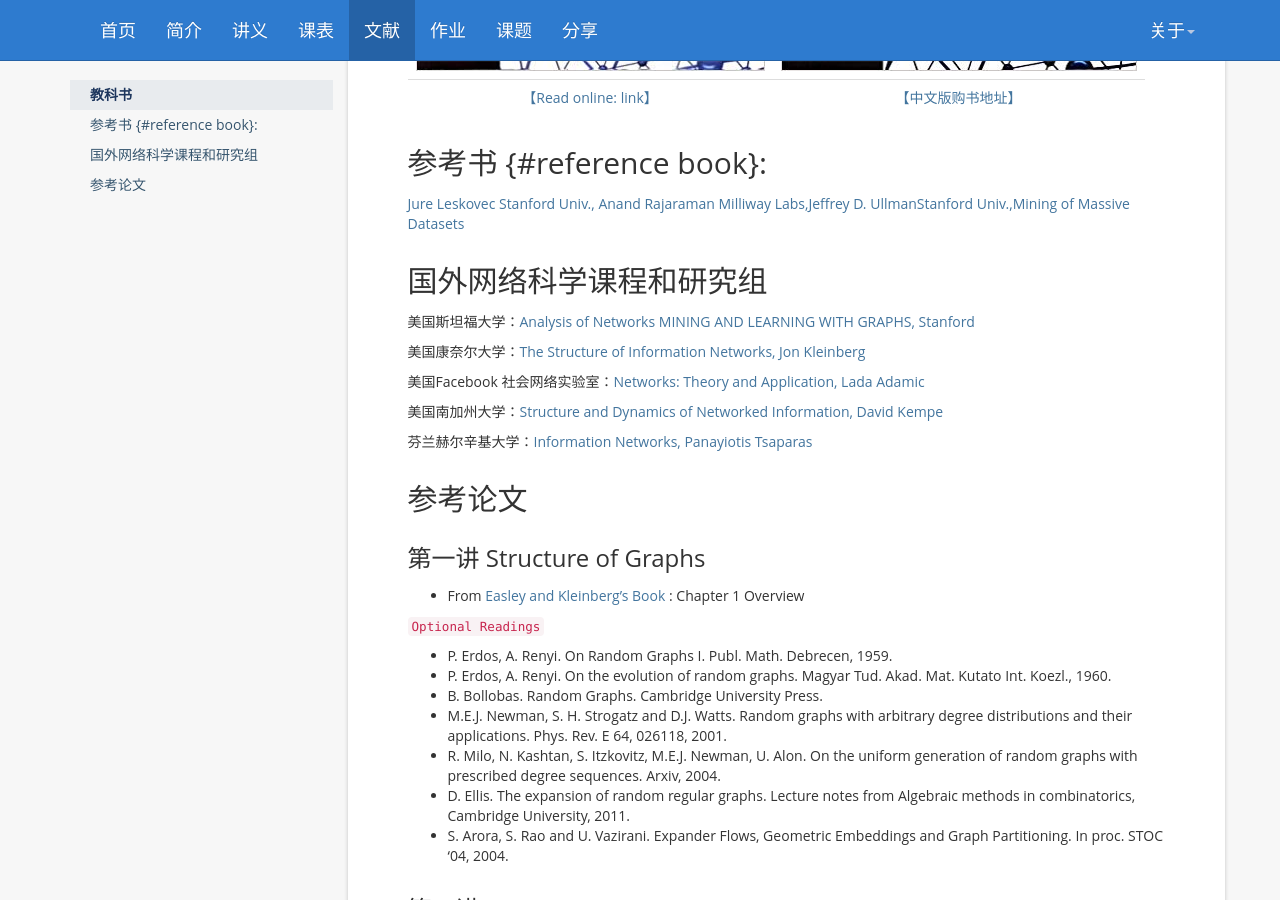
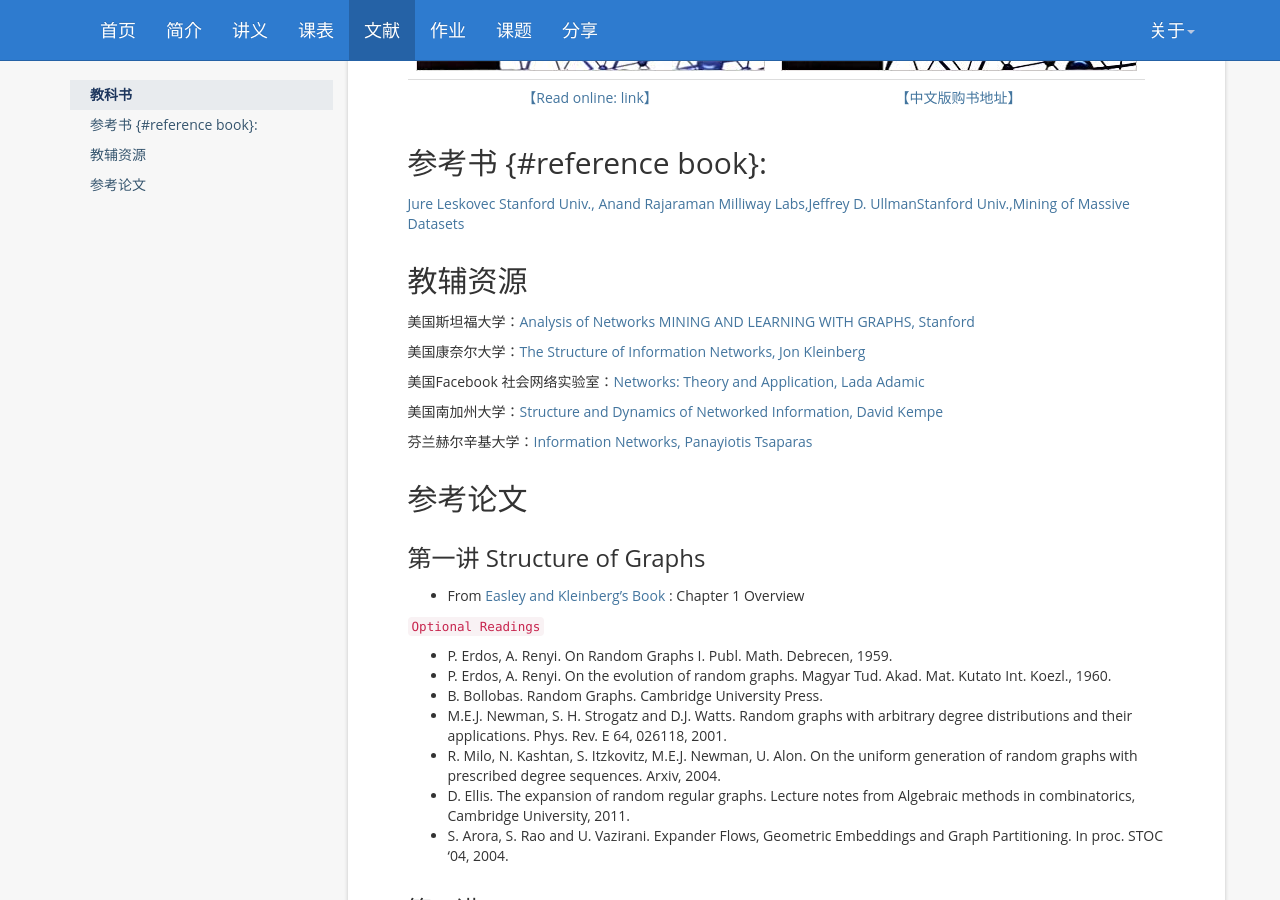
Before and after one commit to tjluo-ucas/ns, a Jekyll site: the page built from _posts/2019-02-10-books.md, in a window 1280 px wide and 900 px high, scrolled down 603 px. Built offline with Jekyll 4.4.1, drawn with Linux system fonts in a browser that asks for light colours; nearby versions of some CDN libraries; comment, search, counter and statistics services are not loaded.

Commit message:
Update 2019-02-10-books.md

```diff
--- a/_posts/2019-02-10-books.md
+++ b/_posts/2019-02-10-books.md
@@ -27,7 +27,7 @@ English version | 中文版
 [Jure Leskovec Stanford Univ., Anand Rajaraman Milliway Labs,Jeffrey D. UllmanStanford Univ.,Mining of Massive Datasets](/ns/docs/book.pdf)
 
 
-国外网络科学课程和研究组  {#website}
+教辅资源  {#website}
 ==============
 美国斯坦福大学：[Analysis of Networks MINING AND LEARNING WITH GRAPHS, Stanford](https://web.stanford.edu/class/cs224w/)
 
```
